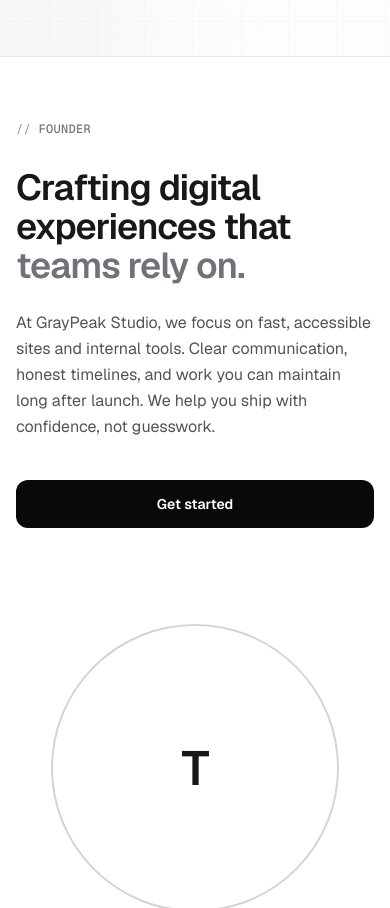
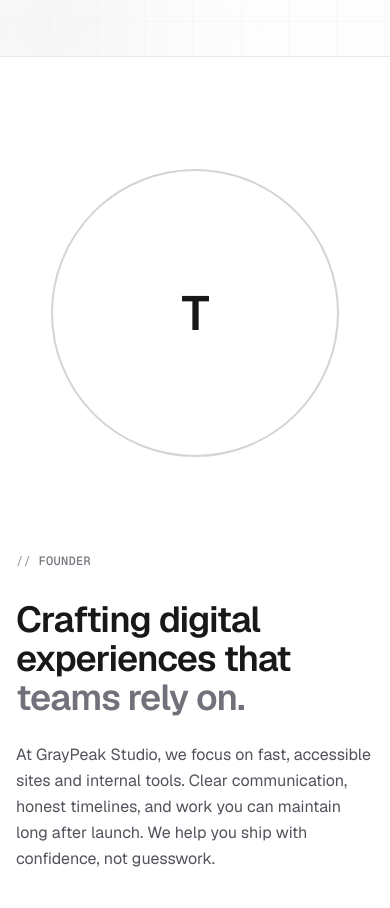
Before and after one commit to GrayPeak-Studios/company-site, a Next.js app: page /about in a window 390 px wide. Shown: the part 3100-4008 px from the top of the page. Built offline with nearby package versions, Linux system fonts and the light colour scheme.

Commit message:
Added mobile responsiveness

```diff
--- a/components/About Us/Founder.tsx
+++ b/components/About Us/Founder.tsx
@@ -63,7 +63,7 @@
     >
       <div className="mx-auto max-w-6xl px-4 py-16 sm:px-6 sm:py-20 lg:px-8 lg:py-24">
         <div className="grid items-center gap-12 lg:grid-cols-12 lg:gap-10">
-          <div className="lg:col-span-5">
+          <div className="order-2 lg:order-1 lg:col-span-5">
             <p className="font-mono text-xs font-medium tracking-wide text-zinc-500">
               <span className="text-zinc-400">//</span> FOUNDER
             </p>
@@ -92,7 +92,7 @@
             </div>
           </div>
 
-          <div className="flex justify-center lg:col-span-6">
+          <div className="order-1 flex justify-center lg:order-2 lg:col-span-6">
             <div
               className="flex aspect-[3/4] w-full max-w-[18rem] items-center justify-center sm:max-w-xs lg:max-w-sm"
               role="img"
@@ -107,7 +107,7 @@
           </div>
 
           <nav
-            className="flex flex-row justify-center gap-3 lg:col-span-1 lg:flex-col lg:items-center lg:justify-center lg:gap-4"
+            className="order-3 flex flex-row justify-center gap-3 lg:col-span-1 lg:flex-col lg:items-center lg:justify-center lg:gap-4"
             aria-label="Founder social links"
           >
             {founderSocials.map(({ label, href, Icon }) => (
```
